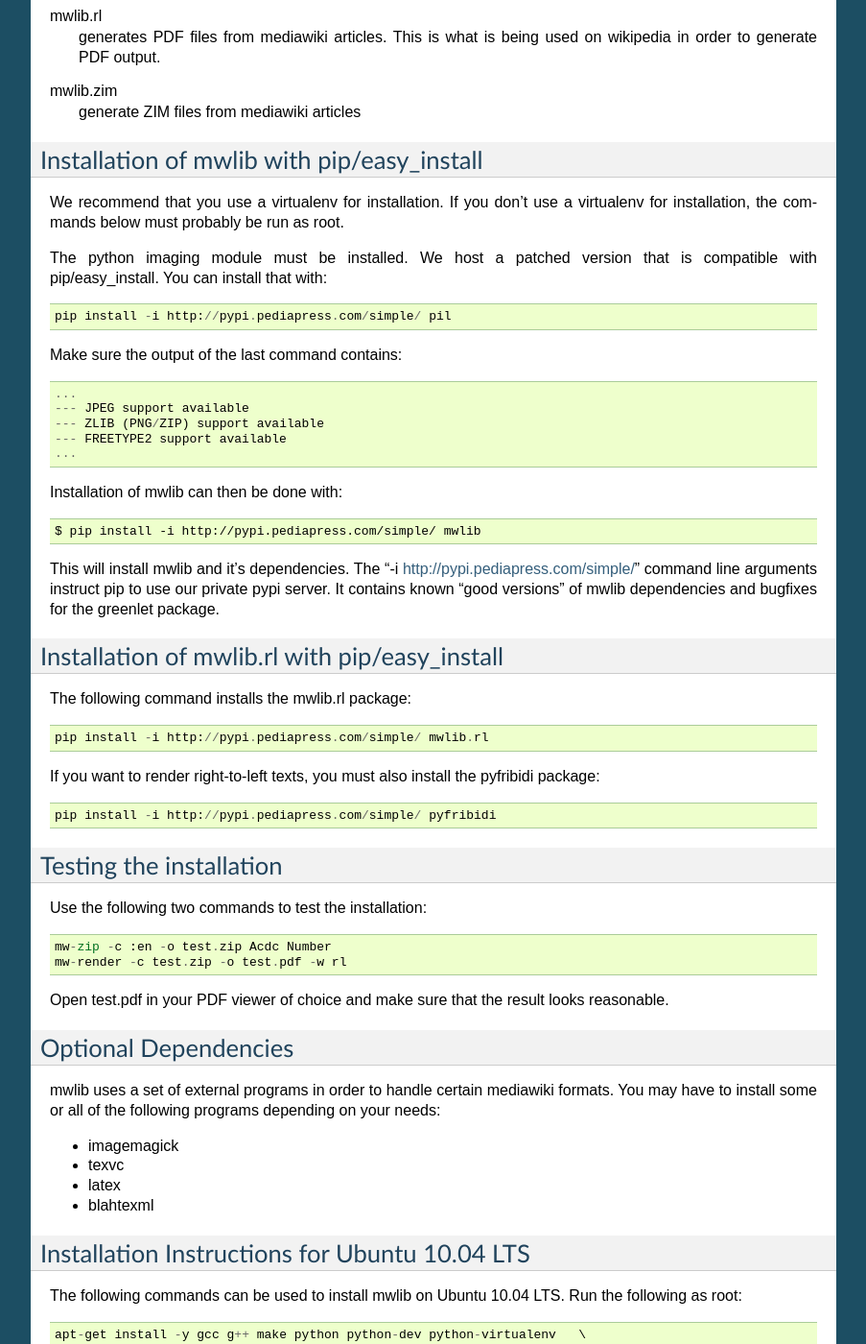
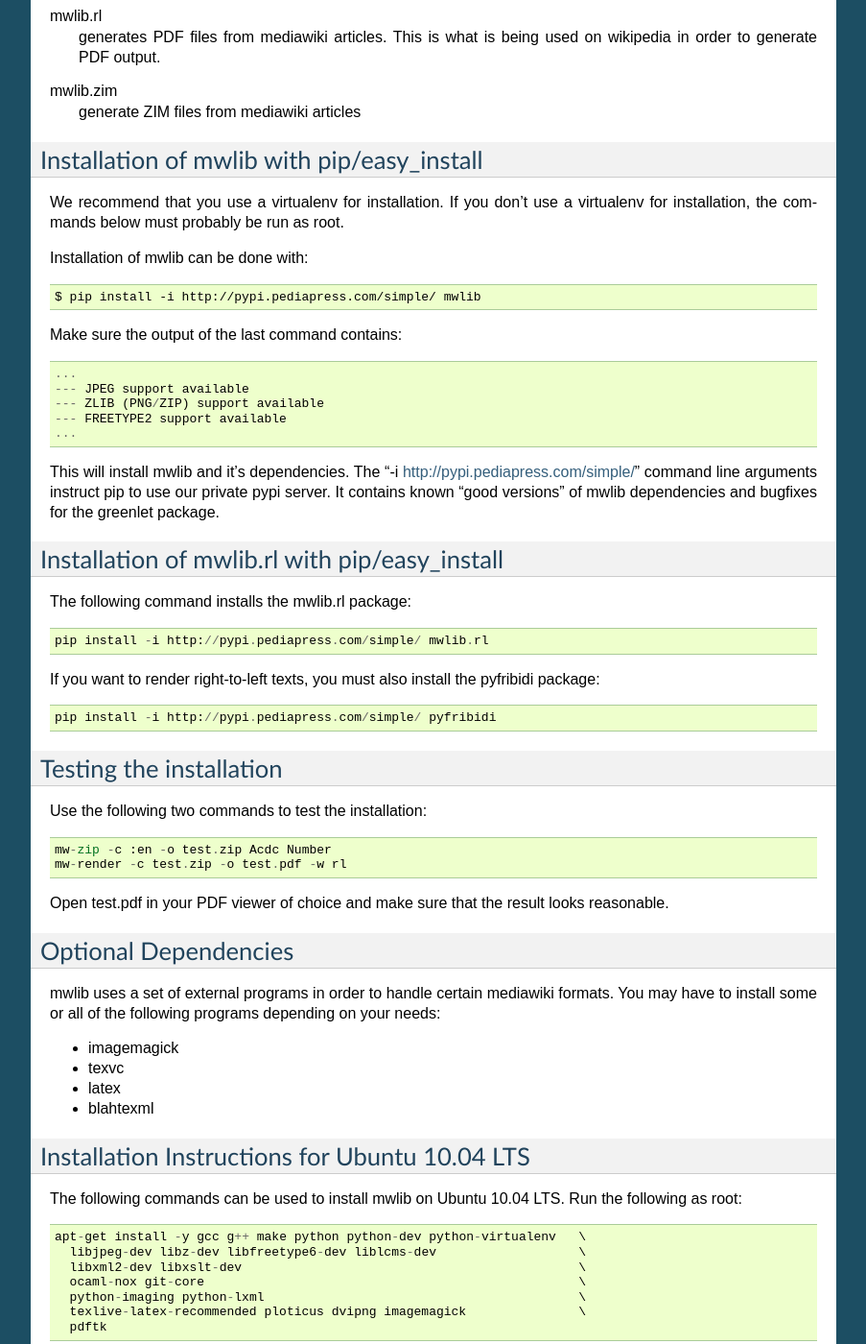
Before and after one commit to pediapress/mwlib, a Sphinx documentation site: the page built from docs/installation.rst, in a window 1280 px wide and 1400 px high, scrolled down 487 px. Shown: the whole window at 96% size, without its empty margins (198-1101 px from the left). Built offline with Sphinx 7.4.7, drawn with Linux system fonts in a browser that asks for light colours; some of the changed text lies outside the part shown.

Commit message:
update installation instructions
we don't need to manually install pil anymore.

```diff
--- a/docs/installation.rst
+++ b/docs/installation.rst
@@ -43,10 +43,10 @@
 use a virtualenv for installation, the commands below must probably be
 run as root.
 
-The python imaging module must be installed. We host a patched version
-that is compatible with pip/easy_install. You can install that with::
 
-   pip install -i http://pypi.pediapress.com/simple/ pil
+Installation of mwlib can be done with::
+
+   $ pip install -i http://pypi.pediapress.com/simple/ mwlib
 
 Make sure the output of the last command contains::
 
@@ -56,9 +56,6 @@
   --- FREETYPE2 support available
   ...
 
-Installation of mwlib can then be done with::
-
-   $ pip install -i http://pypi.pediapress.com/simple/ mwlib
 
 This will install mwlib and it's dependencies. The
 "-i http://pypi.pediapress.com/simple/" command line arguments
@@ -123,7 +120,6 @@
   export PATH=~/pp/bin:$PATH
   hash -r
   export PIP_INDEX_URL=http://pypi.pediapress.com/simple/
-  pip install pil
   pip install pyfribidi mwlib mwlib.rl
 
 Install texvc::
```
